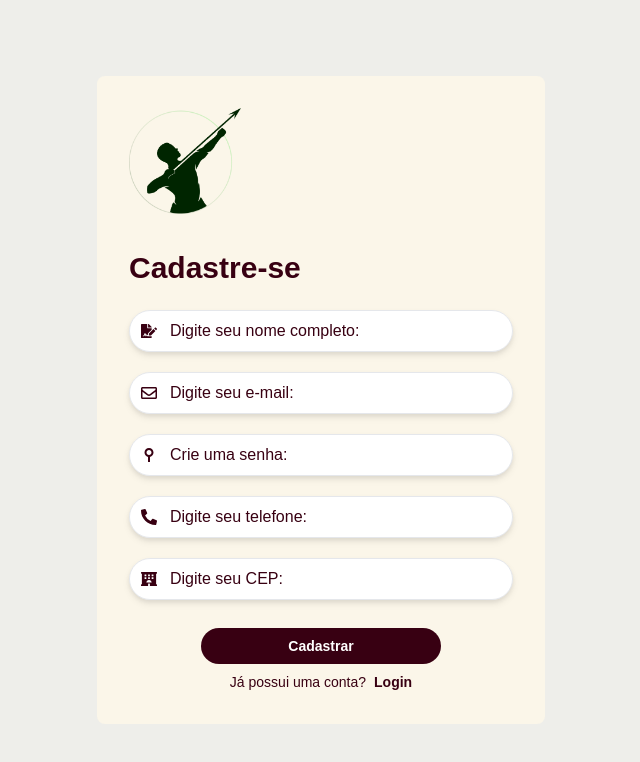
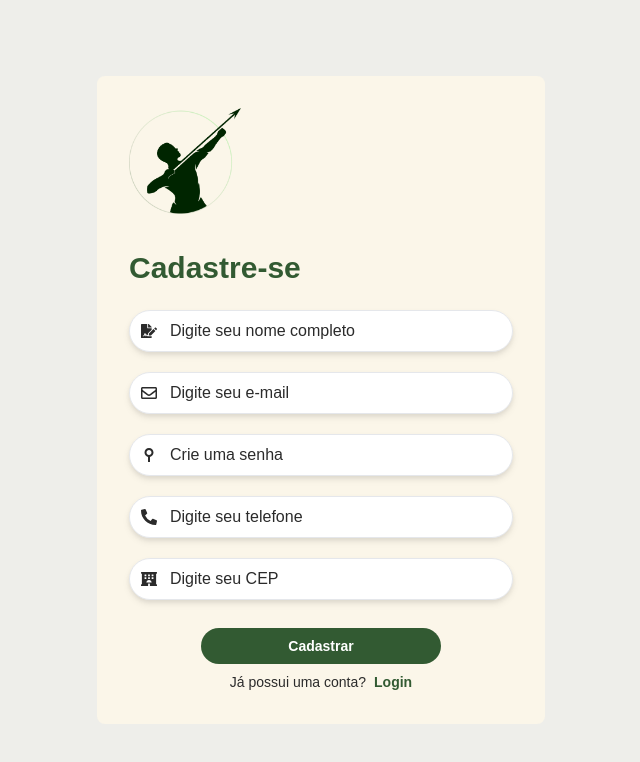
Before and after one commit to Henrique0602/Tupas-TCC, a React (Vite) app in the folder Tupa-s/: page /Cadastrar in a window 1280 px wide. Shown: the top 762 px of the page, without its empty margins (319-959 px from the left). Built offline with nearby package versions, Linux system fonts and the light colour scheme.

Commit message:
Fazendo telas

```diff
--- a/Tupa-s/src/Componentes/Navbar/Navbar.jsx
+++ b/Tupa-s/src/Componentes/Navbar/Navbar.jsx
@@ -9,7 +9,6 @@ function NavBar() {
             <li><Link to ="Home">Home</Link></li>
             <li><Link to = "servicos">Serviços</Link></li>
             <li><Link to = "sobre">Sobre</Link></li>
-            <li><Link to = "nutrimusc">N & M</Link></li>
             <li><Link to = "marketplace">Loja</Link></li>
             <li><Link to = "terapia">Terapia</Link></li>
         </ul>
--- a/Tupa-s/src/Pages/Cadastrar.jsx
+++ b/Tupa-s/src/Pages/Cadastrar.jsx
@@ -11,48 +11,47 @@ function Cadastrar() {
             <div className="bg-color_bg bg-opacity-75 p-8 rounded-lg w-auto h-full flex flex-row justify-start ">
 
                 <div className="flex-col">
-                    <img className="w-28 mb-9" src="./Logo.png" alt="" />
+                    <img className="w-28 mb-9" src="./Logo.png" alt=""/>
 
-                    <h1 className="text-3xl text-color_vinho font-bold mb-6">Cadastre-se</h1>
+                    <h1 className="text-3xl text-color_verde font-bold mb-6">Cadastre-se</h1>
 
                     <div className="flex flex-col items-center">
 
                         <form className="flex flex-col w-96 mb-2">
                             <div className="relative mb-5 drop-shadow-md">
-                                <span className="absolute inset-y-0 left-3 flex items-center text-color_vinho z-10"><FaFileSignature /></span>
-                                <input type="text" className="w-full pl-10 pr-4 py-2 border rounded-full bg-white placeholder:text-color_vinho text-color_vinho focus:outline-none" placeholder="Digite seu nome completo:" />
+                                <span className="absolute inset-y-0 left-3 flex items-center text-colortxt_preto z-10"><FaFileSignature /></span>
+                                <input type="text" className="w-full pl-10 pr-4 py-2 border rounded-full bg-white placeholder:text-colortxt_preto text-colortxt_preto focus:outline-none" placeholder="Digite seu nome completo" />
                             </div>
 
                             <div className="relative mb-5">
-                                <span className="absolute inset-y-0 left-3 flex items-center text-color_vinho z-10"><FaRegEnvelope/></span>
-                                <input type="email" className="w-96 pl-10 pr-4 py-2 border rounded-full bg-white placeholder:text-color_vinho text-color_vinho focus:outline-none drop-shadow-md" placeholder="Digite seu e-mail:" />
+                                <span className="absolute inset-y-0 left-3 flex items-center text-colortxt_preto z-10"><FaRegEnvelope/></span>
+                                <input type="email" className="w-96 pl-10 pr-4 py-2 border rounded-full bg-white placeholder:text-colortxt_preto text-colortxt_preto focus:outline-none drop-shadow-md" placeholder="Digite seu e-mail" />
                             </div>
 
                             <div className="relative mb-5">
-                                <span className="absolute inset-y-0 left-3 flex items-center text-color_vinho z-10"><FaNeuter/></span>
-                                <input type="password" className="w-96 pl-10 pr-4 py-2 border rounded-full bg-white placeholder:text-color_vinho text-color_vinho focus:outline-none drop-shadow-md" placeholder="Crie uma senha:" />
+                                <span className="absolute inset-y-0 left-3 flex items-center text-colortxt_preto z-10"><FaNeuter/></span>
+                                <input type="password" className="w-96 pl-10 pr-4 py-2 border rounded-full bg-white placeholder:text-colortxt_preto text-colortxt_preto focus:outline-none drop-shadow-md" placeholder="Crie uma senha" />
                             </div>
 
                             <div className="relative mb-5">
-                                <span className="absolute inset-y-0 left-3 flex items-center text-color_vinho z-10"><FaPhoneAlt/></span>
-                                <input type="number" className="w-96 pl-10 pr-4 py-2 border rounded-full bg-white placeholder:text-color_vinho text-color_vinho focus:outline-none drop-shadow-md" placeholder="Digite seu telefone:" />
+                                <span className="absolute inset-y-0 left-3 flex items-center text-colortxt_preto z-10"><FaPhoneAlt/></span>
+                                <input type="number" className="w-96 pl-10 pr-4 py-2 border rounded-full bg-white placeholder:text-colortxt_preto text-colortxt_preto focus:outline-none drop-shadow-md" placeholder="Digite seu telefone" />
                             </div>
 
                             <div className="relative mb-5">
-                                <span className="absolute inset-y-0 left-3 flex items-center text-color_vinho z-10"><FaHotel/></span>
-                                <input type="number" className="w-96 pl-10 pr-4 py-2 border rounded-full bg-white placeholder:text-color_vinho text-color_vinho focus:outline-none drop-shadow-md" placeholder="Digite seu CEP:" />
+                                <span className="absolute inset-y-0 left-3 flex items-center text-colortxt_preto z-10"><FaHotel/></span>
+                                <input type="number" className="w-96 pl-10 pr-4 py-2 border rounded-full bg-white placeholder:text-colortxt_preto text-colortxt_preto focus:outline-none drop-shadow-md" placeholder="Digite seu CEP" />
                             </div>
                         </form>
 
                         <div className="flex flex-col items-center">
-                            <Link to="/" className="font-semibold text-color_vinho hover:underline text-sm">
-                            <button type="submit" className="bg-color_vinho text-colortxt_white py-2 rounded-3xl w-60 text-center mb-2 hover:bg-color_bege hover:text-color_vinho">Cadastrar</button>
+                            <Link to="/" className="font-semibold text-color_verde hover:underline text-sm">
+                            <button type="submit" className="bg-color_verde text-colortxt_white py-2 rounded-3xl w-60 text-center mb-2">Cadastrar</button>
                             </Link>
 
-
                             <div className="flex flex-row">
-                                <span className="text-color_vinho mr-2 text-sm">Já possui uma conta?</span>
-                                <Link to="/" className="font-semibold text-color_vinho hover:underline text-sm">Login</Link>
+                                <span className="text-colortxt_preto mr-2 text-sm">Já possui uma conta?</span>
+                                <Link to="/" className="font-semibold text-color_verde hover:underline text-sm">Login</Link>
                             </div>
                         </div>
                     </div>
--- a/Tupa-s/src/Pages/Login.jsx
+++ b/Tupa-s/src/Pages/Login.jsx
@@ -15,36 +15,36 @@ function Login() {
 
           <div className=" mb-8 ml-4">
             <h2 className="text-xl">Bem - vindo ao</h2>
-            <h1 className="text-color_vinho font-bold text-4xl ">Tupã's</h1>
+            <h1 className="text-black font-bold text-4xl ">Tupã's</h1>
           </div>
 
           <form className="mb-2">
             <div className="relative mb-5 drop-shadow-md">
-              <span className="absolute inset-y-0 left-3 flex items-center text-color_vinho"><FaRegEnvelope /></span>
-              <input type="email" className="w-96 pl-10 pr-4 py-2 border rounded-full bg-white placeholder:text-color_vinho text-color_vinho focus:outline-none" placeholder="Digite seu e-mail" />
+              <span className="absolute inset-y-0 left-3 flex items-center text-black"><FaRegEnvelope /></span>
+              <input type="email" className="w-96 pl-10 pr-4 py-2 border rounded-full bg-white placeholder: text-black   focus:outline-none" placeholder="Digite seu e-mail" />
             </div>
 
             <div className="relative mb-5 drop-shadow-md">
-              <span className="absolute inset-y-0 left-3 flex items-center text-color_vinho"><FaNeuter /></span>
-              <input type="password" className="w-full pl-10 pr-4 py-2 border rounded-full bg-white placeholder:text-color_vinho text-color_vinho focus:outline-none" placeholder="Digite sua Senha" />
+              <span className="absolute inset-y-0 left-3 flex items-center  text-black"><FaNeuter /></span>
+              <input type="password" className="w-full pl-10 pr-4 py-2 border rounded-full bg-white placeholder: text-blackfocus:outline-none" placeholder="Digite sua Senha" />
             </div>
           </form>
 
           <div className="flex items-center justify-between mb-8 mr-2 ml-2">
             <label className="flex items-center">
               <input type="checkbox" className="form-checkbox mr-2" />
-              <span className=" text-color_vinho text-sm">Lembrar Senha</span>
+              <span className="  text-black text-sm">Lembrar Senha</span>
             </label>
-            <Link to="RecuperarSenha" className="text-sm text-color_vinho hover:underline">Esqueceu a senha?</Link>
+            <Link to="RecuperarSenha" className="text-sm  text-black hover:underline">Esqueceu a senha?</Link>
           </div>
 
           <div className="flex flex-col items-center">
-            <Link to="Home" className="font-semibold text-color_vinho hover:underline text-sm">
-              <button type="submit" className="bg-color_vinho text-colortxt_white py-2 rounded-3xl w-60 mb-2 text-center hover:bg-color_bege hover:text-color_vinho font-semibold">Entrar</button>
+            <Link to="Home" className="font-semibold  text-black hover:underline text-sm">
+              <button type="submit" className="bg-color_verde text-colortxt_white py-2 rounded-3xl w-64 h-12 mb-2 text-center ">Entrar</button>
             </Link>
             <div className="flex flex-row">
-              <span className="text-color_vinho mr-2 text-sm">Sem Conta? </span>
-              <Link to="Cadastrar" className="font-semibold text-color_vinho hover:underline text-sm">Cadastrar-se</Link>
+              <span className=" text-black mr-2 text-sm">Sem Conta? </span>
+              <Link to="Cadastrar" className="font-semibold  text-color_verde hover:underline text-sm">Cadastrar-se</Link>
             </div>
           </div>
         </div>
--- a/Tupa-s/src/Pages/RecuperarSenha.jsx
+++ b/Tupa-s/src/Pages/RecuperarSenha.jsx
@@ -1,24 +1,31 @@
-import { FaPhoneAlt } from "react-icons/fa";
 import { Link } from "react-router-dom"
 
 function RecuperarSenha(){
     return(
         <div className="flex justify-center items-center min-h-screen">
-            <div className="bg-color_bg bg-opacity-75 p-8 rounded-lg shadow-md w-auto h-full flex flex-row justify-start ">
+            <div className="bg-color_bg bg-opacity-75 p-8 rounded-lg shadow-md w-auto h-full flex flex-row ">
 
-                <div className="flex-col w-96">
-                    <img className="w-28 mb-9" src="public/Logo.png" alt="" />
-                    <h1 className="text-color_vinho font-bold text-4xl mb-6">Recupere sua senha</h1>
+                <div className="flex-col w-96 items-center">
+                    <img src="./esqueceuSenha.png" alt="" className="p-12"/>
 
-                    <div className="relative mb-2">
-                        <span className="absolute inset-y-0 left-3 flex items-center text-color_vinho z-10"><FaPhoneAlt /></span>
-                        <input type="telefone" className="w-96 pl-10 pr-4 py-2 border rounded-full bg-white placeholder:text-color_vinho text-color_vinho focus:outline-none drop-shadow-md" placeholder="Digite seu telefone:" />
+                    <div className="p-4">
+                        <h2 className=" font-bold text-xl">Esqueceu a senha?</h2>
+                        <span className="text-wrap">Lorem ipsum dolor sit amet consectetur adipisicing elit. Facere quasi voluptatum culpa.</span>
                     </div>
-                    <h3 className="ml-6 text-sm text-wrap w-80 mb-10">Uma mensagem será enviada via SMS para a recuperação de senha.</h3>
+
+                    <div className="relative mb-6">
+                        <input type="email" className="w-96 pl-10 pr-4 py-2  border rounded-full bg-white placeholder:text-colortxt_preto text-colortxt_preto focus:outline-none drop-shadow-md" placeholder="Digite seu email"/>
+                    </div>
+
                     <div className="flex flex-col items-center">
                         <Link to="/">
-                        <button type="submit" className="bg-color_vinho text-colortxt_white py-2 rounded-3xl w-60 mb-2 text-center hover:bg-color_bege hover:text-color_vinho font-semibold">Enviar</button>
+                        <button type="submit" className="bg-color_verde text-colortxt_white py-2 rounded-3xl w-60 mb-2 text-center font-semibold">Enviar</button>
                         </Link>
+                    </div>
+
+                    <div className="flex flex-row justify-center items-center">
+                        <span className=" text-black mr-2 text-sm">Se lembrou?</span>
+                        <Link to="/" className="font-semibold  text-color_verde hover:underline text-sm">Login</Link>
                     </div>
                 </div>
 
--- a/Tupa-s/src/main.jsx
+++ b/Tupa-s/src/main.jsx
@@ -13,6 +13,8 @@ import Sobre from './Pages/Sobre.jsx'
 import NutriMusc from './Pages/NutriMusc.jsx'
 import MarketPlace from './Pages/MarketPlace.jsx'
 import Terapia from './Pages/Terapia.jsx'
+import Confirmacao from './Pages/confirmacao.jsx'
+
 
 
 
@@ -31,6 +33,7 @@ const router = createBrowserRouter([
       { path: '/Home/Sobre', element: <Sobre/> },
       { path: '/Home/MarketPlace', element: <MarketPlace/> },
       { path: '/Home/Terapia', element: <Terapia/> },
+      {path: 'confirmacao', element: <Confirmacao/>},
       { path: '*', element: <PageNotFound /> }
     ],
   },
--- a/Tupa-s/tailwind.config.js
+++ b/Tupa-s/tailwind.config.js
@@ -23,12 +23,13 @@ export default {
         "colortxt_preto": "#2B2B2B",
         "colortxt_white": "#ffffff",
         "color_bege": "#DCCEB2",
-        "color_verde": "#002500",
+        "color_verde": "#325A32",
       },
 
       backgroundImage: {
         'Logo': "url('/Logo.png')",
         'Fundo': "url('/FundoLogin.png')",
+        'RecSenha': "url('/esqueceuSenha.png')"
       },
 
 
```
Also changed, not shown: Tupa-s/src/Pages/confirmacao.jsx (added, +52 -0 lines), Tupa-s/public/esqueceuSenha.png (added), Tupa-s/public/verificacao.png (added).
